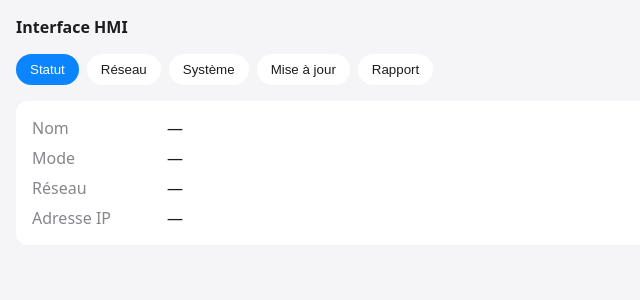
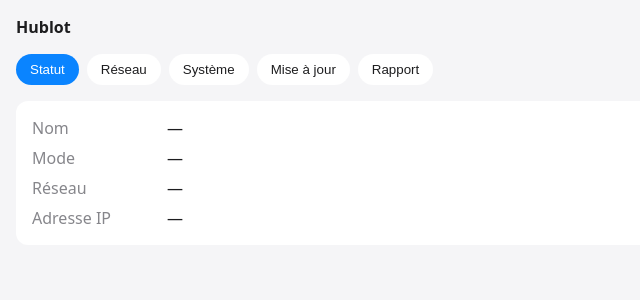
Before and after one commit to len12-dev/hublot, a Flask app: page / in a window 1280 px wide. Shown: the top 300 px of the page, without its empty margins (0-640 px from the left). Run offline with Flask 3, Linux system fonts and the light colour scheme; the visitor is signed in with stand-in values (Sample User, id 1); data that the repository does not hold is empty.

Commit message:
Renomme le projet en Hublot
Co-Authored-By: Claude Haiku 5.5 <noreply@anthropic.com>

```diff
--- a/app/main.py
+++ b/app/main.py
@@ -1,4 +1,4 @@
-"""Serveur web de l'interface HMI (Flask). Squelette de départ."""
+"""Serveur web de l'Hublot (Flask). Squelette de départ."""
 import functools
 import hashlib
 import hmac
@@ -11,10 +11,10 @@ from flask import Flask, abort, jsonify, redirect, render_template, request, ses
 
 from network import connection_status, scan_wifi, connect_wifi
 
-CONFIG_PATH = Path(os.environ.get("HMI_CONFIG", "/etc/hmi/config.json"))
+CONFIG_PATH = Path(os.environ.get("HUBLOT_CONFIG", "/etc/hublot/config.json"))
 
 app = Flask(__name__)
-app.secret_key = os.environ.get("HMI_SECRET", secrets.token_hex(32))
+app.secret_key = os.environ.get("HUBLOT_SECRET", secrets.token_hex(32))
 
 
 def load_config() -> dict:
--- a/app/network.py
+++ b/app/network.py
@@ -1,8 +1,8 @@
 """Gestion réseau via NetworkManager (nmcli)."""
 import subprocess
 
-AP_CONNECTION = "hmi-ap"
-AP_SSID = "HMI-Setup"
+AP_CONNECTION = "hublot-ap"
+AP_SSID = "Hublot-Setup"
 
 
 def _run(args: list[str]) -> tuple[int, str]:
--- a/app/templates/index.html
+++ b/app/templates/index.html
@@ -3,7 +3,7 @@
 <head>
 <meta charset="utf-8">
 <meta name="viewport" content="width=device-width, initial-scale=1">
-<title>Interface HMI</title>
+<title>Hublot</title>
 <style>
   :root { --bg:#f5f5f7; --fg:#1d1d1f; --accent:#0a84ff; --card:#fff; --muted:#86868b; }
   @media (prefers-color-scheme: dark) { :root { --bg:#1c1c1e; --fg:#f2f2f7; --card:#2c2c2e; --muted:#8e8e93; } }
@@ -25,7 +25,7 @@
 </style>
 </head>
 <body>
-<header>Interface HMI</header>
+<header>Hublot</header>
 <nav>
   <button class="active" data-tab="status">Statut</button>
   <button data-tab="network">Réseau</button>
```
Also changed, not shown: README.md, 3 other files.
